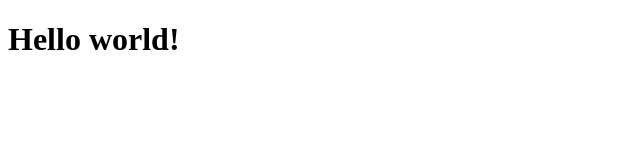
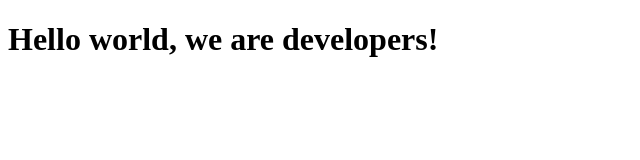
Before and after one commit to sediqa-s/Dunya-Dawit, a plain HTML site: page index.html in a window 1280 px wide. Shown: the whole page, without its empty margins (0-640 px from the left). Drawn offline with Linux system fonts and the light colour scheme.

Commit message:
added a new phrase

```diff
--- a/index.html
+++ b/index.html
@@ -8,7 +8,7 @@
 
   <body>
     <script src="https://cdn.freecodecamp.org/testable-projects-fcc/v1/bundle.js"></script>
-    <h1>Hello world!</h1>
+    <h1>Hello world, we are developers!</h1>
 
     <!--
 
```
